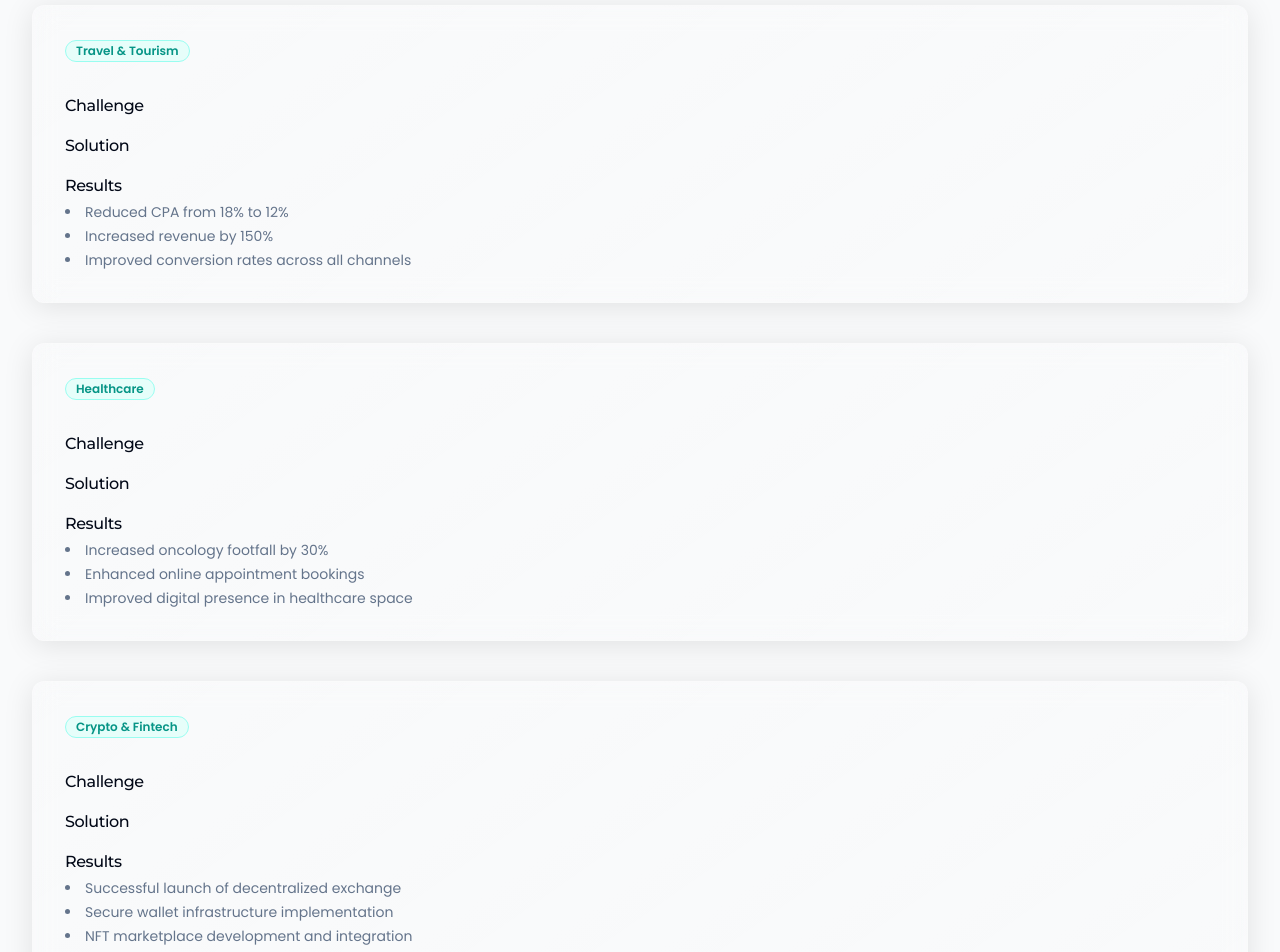
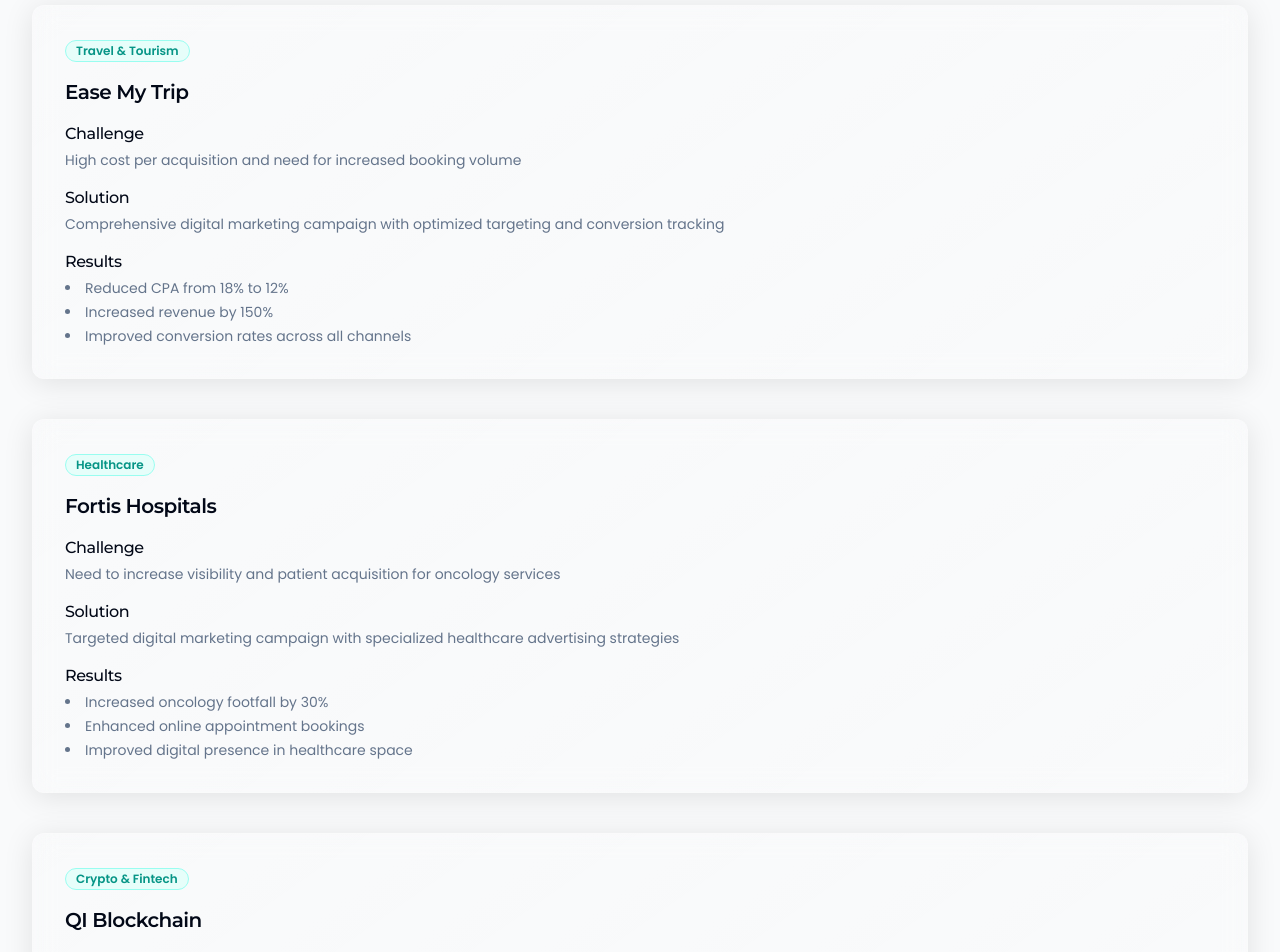
Before and after one commit to prsaini99/digital-harmony-systems, a React (Vite) app: page / in a window 1280 px wide. Shown: the part 2840-3792 px from the top of the page. Built offline with nearby package versions, Linux system fonts and the light colour scheme.

Commit message:
Fix: Update CaseStudy component props
The CaseStudy component was updated to include the `description` prop, resolving a TypeScript error.

```diff
--- a/src/components/sections/Clients.tsx
+++ b/src/components/sections/Clients.tsx
@@ -43,39 +43,39 @@ const Clients = () => {
         {/* Case Studies */}
         <div className="mb-16 space-y-10 reveal-bottom">
           <CaseStudy
-            title="Ease My Trip"
-            description="Comprehensive digital marketing campaign to increase bookings and reduce cost per acquisition."
+            company="Ease My Trip"
+            industry="Travel & Tourism"
+            challenge="High cost per acquisition and need for increased booking volume"
+            solution="Comprehensive digital marketing campaign with optimized targeting and conversion tracking"
             results={[
               "Reduced CPA from 18% to 12%",
               "Increased revenue by 150%",
               "Improved conversion rates across all channels"
             ]}
-            industry="Travel & Tourism"
-            image="https://images.unsplash.com/photo-1488085061387-422e29b40080?ixlib=rb-4.0.3&ixid=M3wxMjA3fDB8MHxwaG90by1wYWdlfHx8fGVufDB8fHx8fA%3D%3D&auto=format&fit=crop&w=1731&q=80"
           />
 
           <CaseStudy
-            title="Fortis Hospitals"
-            description="Targeted digital marketing campaign for specialized oncology services."
+            company="Fortis Hospitals"
+            industry="Healthcare"
+            challenge="Need to increase visibility and patient acquisition for oncology services"
+            solution="Targeted digital marketing campaign with specialized healthcare advertising strategies"
             results={[
               "Increased oncology footfall by 30%",
               "Enhanced online appointment bookings",
               "Improved digital presence in healthcare space"
             ]}
-            industry="Healthcare"
-            image="https://images.unsplash.com/photo-1519494026892-80bbd2d6fd0d?ixlib=rb-4.0.3&ixid=M3wxMjA3fDB8MHxwaG90by1wYWdlfHx8fGVufDB8fHx8fA%3D%3D&auto=format&fit=crop&w=1700&q=80"
           />
 
           <CaseStudy
-            title="QI Blockchain"
-            description="Complete blockchain ecosystem development including DEX, NFTs, and wallet solutions."
+            company="QI Blockchain"
+            industry="Crypto & Fintech"
+            challenge="Need for comprehensive blockchain ecosystem development"
+            solution="End-to-end blockchain solution development including DEX, NFTs, and wallet integration"
             results={[
               "Successful launch of decentralized exchange",
               "Secure wallet infrastructure implementation",
               "NFT marketplace development and integration"
             ]}
-            industry="Crypto & Fintech"
-            image="https://images.unsplash.com/photo-1639762681057-408e52192e55?ixlib=rb-4.0.3&ixid=M3wxMjA3fDB8MHxwaG90by1wYWdlfHx8fGVufDB8fHx8fA%3D%3D&auto=format&fit=crop&w=1664&q=80"
           />
         </div>
 
```
